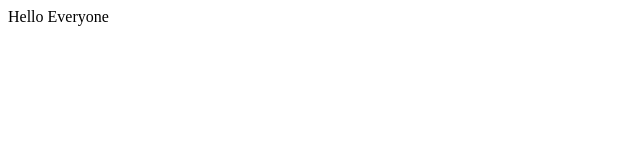
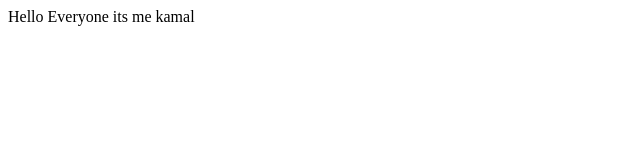
Before and after one commit to Kxettry777/localRepo, a plain HTML site: page index.html in a window 1280 px wide. Shown: the whole page, without its empty margins (0-640 px from the left). Drawn offline with Linux system fonts and the light colour scheme.

Commit message:
add html file

```diff
--- a/index.html
+++ b/index.html
@@ -7,5 +7,6 @@
 </head>
 <body>
     Hello Everyone
+    its me kamal
 </body>
 </html>
```
